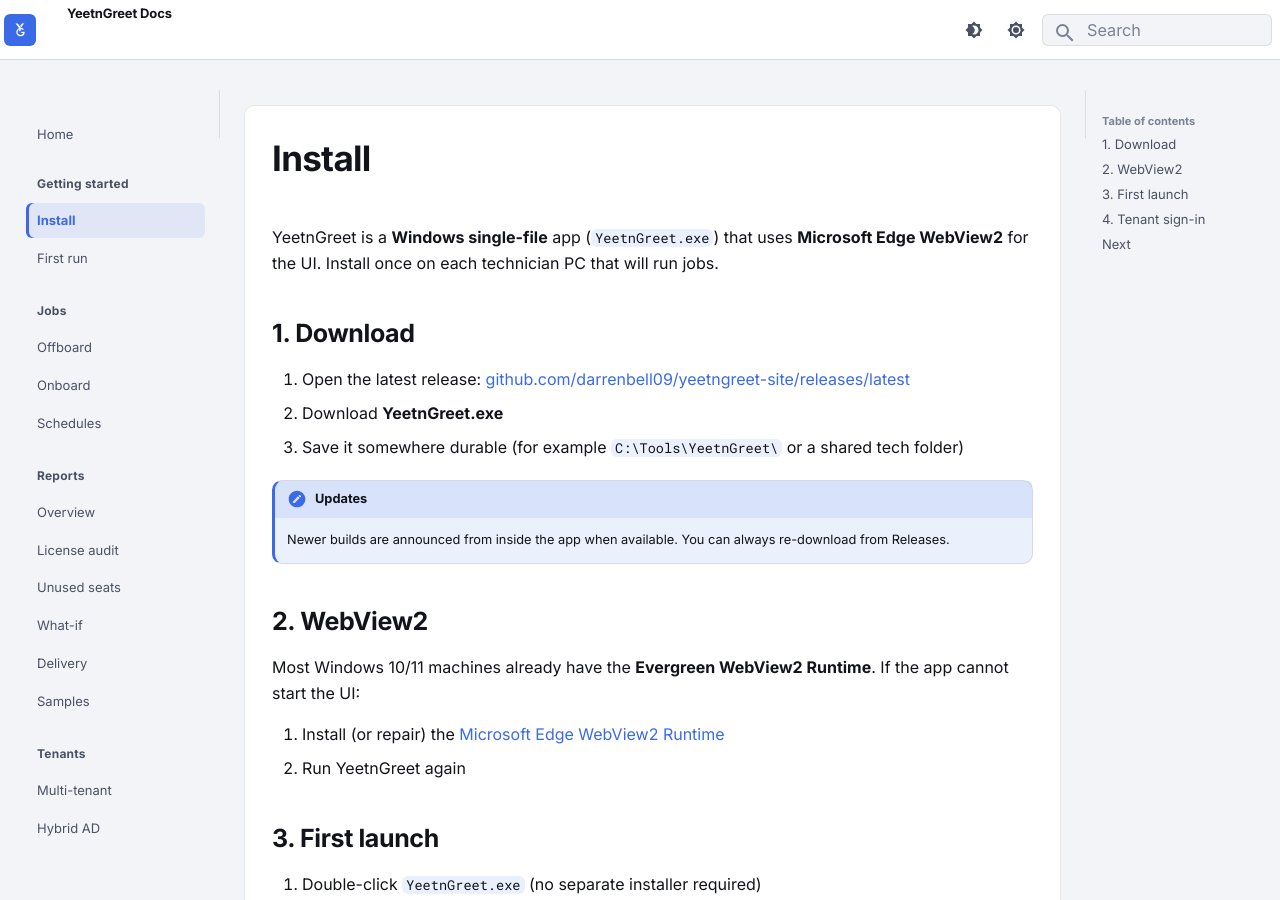
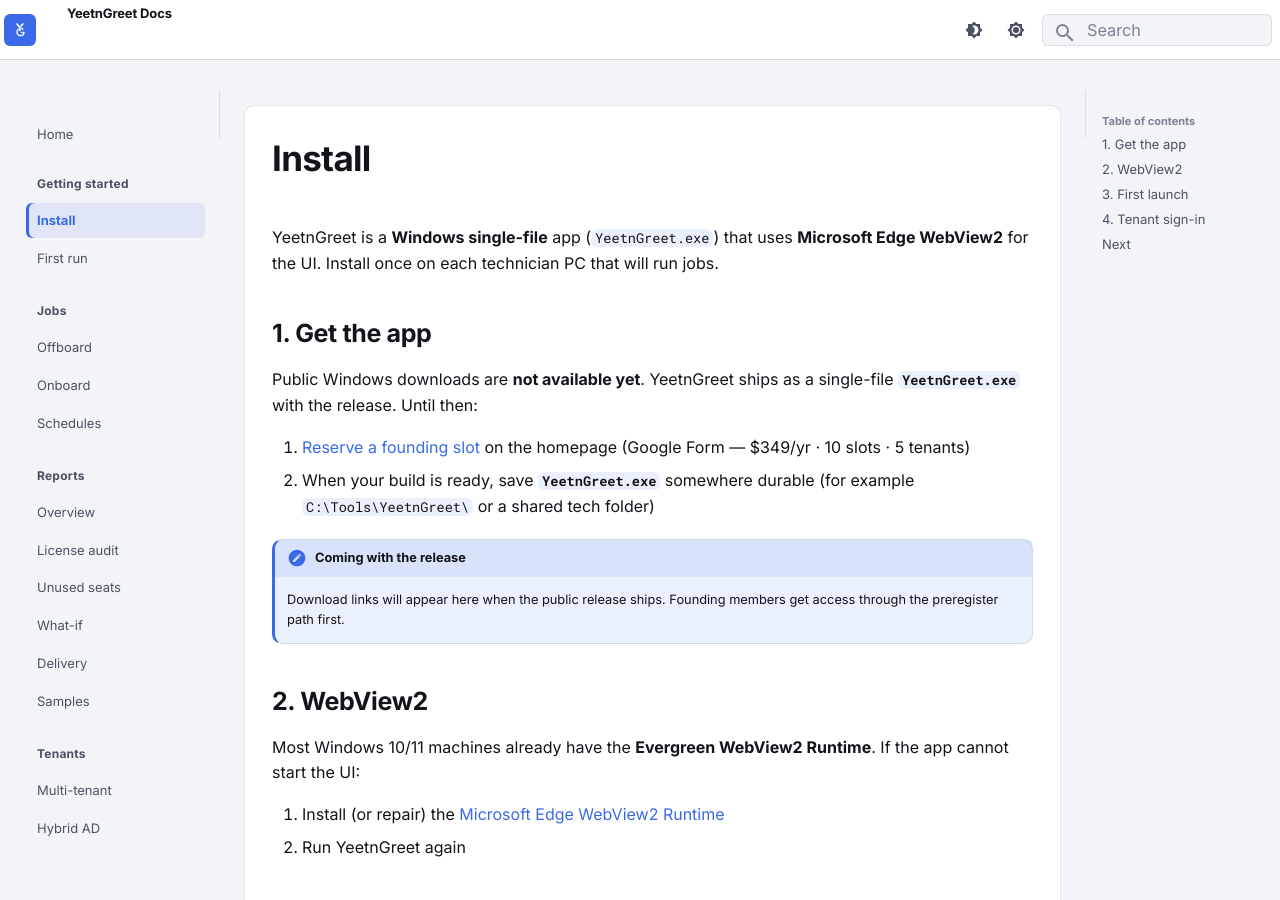
Before and after one commit to darrenbell09/yeetngreet-site, an MkDocs documentation site: the page built from docsrc/getting-started/install.md, in a window 1280 px wide and 900 px high. Built offline with MkDocs 1.6.1 and Material for MkDocs 9.7.7, drawn with Linux system fonts in a browser that asks for light colours.

Commit message:
Remove public download CTAs; point visitors to founding sign-up
Strip every Download YeetnGreet / GitHub Releases link from the marketing site and docs. Hero and docs now steer to the existing founding Google Form / #founding section. Install guide stays as docs but says the app ships with the release. Rebuilt docs/ from docsrc.

```diff
--- a/docsrc/getting-started/install.md
+++ b/docsrc/getting-started/install.md
@@ -2,14 +2,15 @@
 
 YeetnGreet is a **Windows single-file** app (`YeetnGreet.exe`) that uses **Microsoft Edge WebView2** for the UI. Install once on each technician PC that will run jobs.
 
-## 1. Download
+## 1. Get the app
 
-1. Open the latest release: [github.com/darrenbell09/yeetngreet-site/releases/latest](https://github.com/darrenbell09/yeetngreet-site/releases/latest)
-2. Download **YeetnGreet.exe**
-3. Save it somewhere durable (for example `C:\Tools\YeetnGreet\` or a shared tech folder)
+Public Windows downloads are **not available yet**. YeetnGreet ships as a single-file **`YeetnGreet.exe`** with the release. Until then:
 
-!!! note "Updates"
-    Newer builds are announced from inside the app when available. You can always re-download from Releases.
+1. [Reserve a founding slot](https://yeetngreet.app/#founding) on the homepage (Google Form — $349/yr · 10 slots · 5 tenants)
+2. When your build is ready, save **`YeetnGreet.exe`** somewhere durable (for example `C:\Tools\YeetnGreet\` or a shared tech folder)
+
+!!! note "Coming with the release"
+    Download links will appear here when the public release ships. Founding members get access through the preregister path first.
 
 ## 2. WebView2
 
--- a/index.html
+++ b/index.html
@@ -39,8 +39,8 @@
       <h1>Offboard and onboard Microsoft 365 without putting customer data in our cloud.</h1>
       <p class="lede">YeetnGreet runs on your technicians’ PCs. Microsoft Graph talks to each customer tenant directly from that machine. We only receive license and billing metadata for your YeetnGreet account.</p>
       <div class="cta">
-        <a class="btn primary" href="https://github.com/darrenbell09/yeetngreet-site/releases/latest">Download YeetnGreet</a>
-        <a class="btn ghost" href="#founding">Reserve a founding slot</a>
+        <a class="btn primary" href="https://docs.google.com/forms/d/e/1FAIpQLSddlwVg9FklzgEKhfQf8RRNzlv9BNJipgWBOsotXISDmg5OTw/viewform" target="_blank" rel="noopener noreferrer">Reserve a founding slot</a>
+        <a class="btn ghost" href="#founding">Founding beta</a>
         <a class="btn ghost" href="/docs/">Docs</a>
       </div>
     </section>
--- a/mkdocs.yml
+++ b/mkdocs.yml
@@ -47,9 +47,9 @@
     - icon: fontawesome/solid/globe
       link: https://yeetngreet.app/
       name: YeetnGreet home
-    - icon: fontawesome/brands/github
-      link: https://github.com/darrenbell09/yeetngreet-site/releases/latest
-      name: Download
+    - icon: fontawesome/solid/handshake
+      link: https://yeetngreet.app/#founding
+      name: Founding beta
 
 plugins:
   - search
```
Also changed, not shown: README.md (+2 -2 lines), docsrc/index.md (+3 -3 lines), docsrc/support.md (+1 -1 lines).
